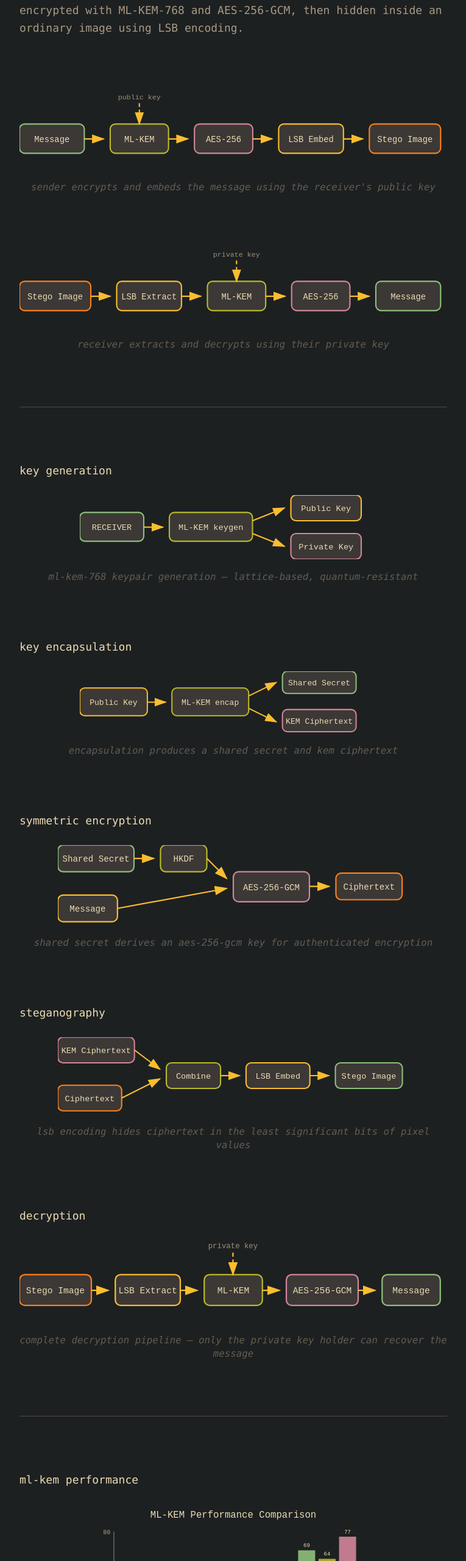
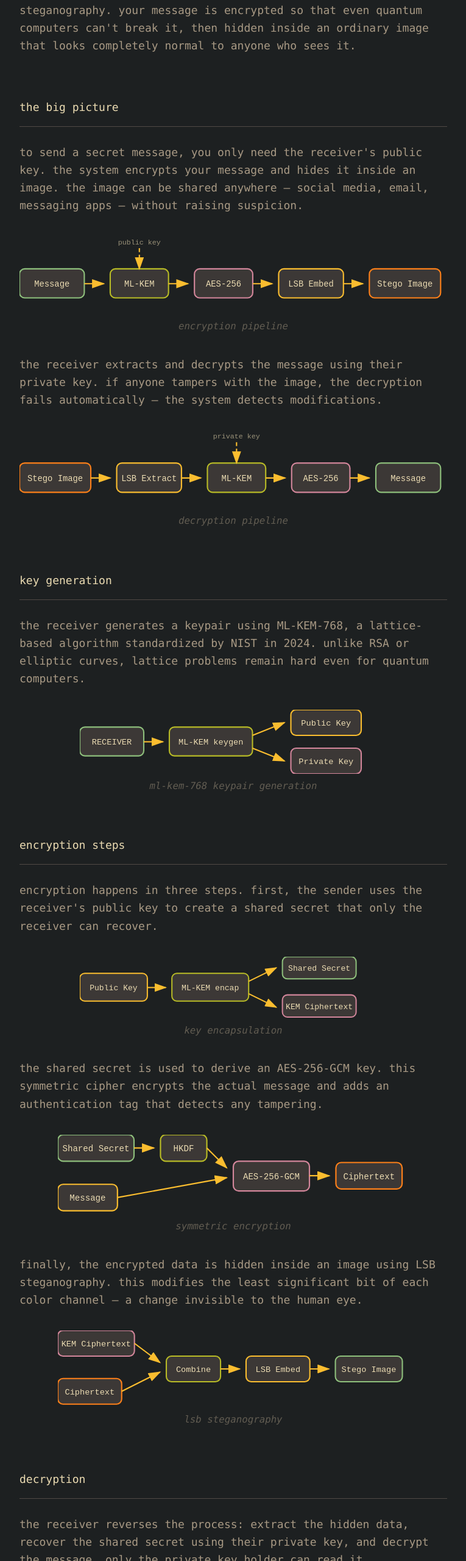
Before and after one commit to meeranh/plainsight, a SvelteKit app: page /how in a window 1280 px wide. Shown: the part 240-2800 px from the top of the page at 61% size, without its empty margins (257-1022 px from the left). Built offline with nearby package versions, Linux system fonts and the light colour scheme.

Commit message:
docs: add explanatory text for non-experts

```diff
--- a/src/routes/how/+page.svelte
+++ b/src/routes/how/+page.svelte
@@ -16,114 +16,154 @@
 		&larr; back
 	</button>
 
-	<article class="space-y-20">
+	<article class="space-y-16">
 		<!-- Header -->
 		<header>
 			<h1 class="text-fg text-xl mb-4">how it works</h1>
 			<div class="h-px bg-border mb-6"></div>
 			<p class="text-fg-muted leading-relaxed">
-				post-quantum encryption meets steganography. your message is
-				encrypted with ML-KEM-768 and AES-256-GCM, then hidden inside
-				an ordinary image using LSB encoding.
+				plainsight combines post-quantum cryptography with steganography.
+				your message is encrypted so that even quantum computers can't
+				break it, then hidden inside an ordinary image that looks
+				completely normal to anyone who sees it.
 			</p>
 		</header>
 
-		<!-- Encryption Flow -->
+		<!-- The Big Picture -->
 		<section>
+			<h2 class="text-fg mb-4">the big picture</h2>
+			<div class="h-px bg-border mb-6"></div>
+
+			<p class="text-fg-muted mb-8 leading-relaxed">
+				to send a secret message, you only need the receiver's public key.
+				the system encrypts your message and hides it inside an image.
+				the image can be shared anywhere — social media, email, messaging
+				apps — without raising suspicion.
+			</p>
+
 			<div class="flex justify-center">
 				<img src="/diagrams/encryption_flow.svg" alt="encryption flow" class="w-full" />
 			</div>
-			<p class="text-center text-fg-muted/50 text-sm italic mt-4">
-				sender encrypts and embeds the message using the receiver's public key
+			<p class="text-center text-fg-muted/50 text-sm italic mt-2">
+				encryption pipeline
+			</p>
+
+			<p class="text-fg-muted my-8 leading-relaxed">
+				the receiver extracts and decrypts the message using their private
+				key. if anyone tampers with the image, the decryption fails
+				automatically — the system detects modifications.
+			</p>
+
+			<div class="flex justify-center">
+				<img src="/diagrams/decryption_flow.svg" alt="decryption flow" class="w-full" />
+			</div>
+			<p class="text-center text-fg-muted/50 text-sm italic mt-2">
+				decryption pipeline
 			</p>
 		</section>
 
-		<!-- Decryption Flow -->
+		<!-- Key Generation -->
 		<section>
+			<h2 class="text-fg mb-4">key generation</h2>
+			<div class="h-px bg-border mb-6"></div>
+
+			<p class="text-fg-muted mb-8 leading-relaxed">
+				the receiver generates a keypair using ML-KEM-768, a lattice-based
+				algorithm standardized by NIST in 2024. unlike RSA or elliptic
+				curves, lattice problems remain hard even for quantum computers.
+			</p>
+
 			<div class="flex justify-center">
-				<img src="/diagrams/decryption_flow.svg" alt="decryption flow" class="w-full" />
+				<img src="/diagrams/keygen.svg" alt="key generation" class="w-full max-w-md" />
 			</div>
-			<p class="text-center text-fg-muted/50 text-sm italic mt-4">
-				receiver extracts and decrypts using their private key
+			<p class="text-center text-fg-muted/50 text-sm italic mt-2">
+				ml-kem-768 keypair generation
 			</p>
 		</section>
 
-		<!-- Divider -->
-		<div class="h-px bg-border"></div>
+		<!-- Encryption Steps -->
+		<section>
+			<h2 class="text-fg mb-4">encryption steps</h2>
+			<div class="h-px bg-border mb-6"></div>
 
-		<!-- Key Generation -->
-		<section>
-			<h2 class="text-fg mb-6">key generation</h2>
+			<p class="text-fg-muted mb-8 leading-relaxed">
+				encryption happens in three steps. first, the sender uses the
+				receiver's public key to create a shared secret that only the
+				receiver can recover.
+			</p>
+
 			<div class="flex justify-center">
-				<img src="/diagrams/keygen.svg" alt="key generation" class="w-full max-w-md" />
+				<img src="/diagrams/encapsulation.svg" alt="key encapsulation" class="w-full max-w-md" />
 			</div>
-			<p class="text-center text-fg-muted/50 text-sm italic mt-4">
-				ml-kem-768 keypair generation — lattice-based, quantum-resistant
+			<p class="text-center text-fg-muted/50 text-sm italic mt-2">
+				key encapsulation
+			</p>
+
+			<p class="text-fg-muted my-8 leading-relaxed">
+				the shared secret is used to derive an AES-256-GCM key. this
+				symmetric cipher encrypts the actual message and adds an
+				authentication tag that detects any tampering.
+			</p>
+
+			<div class="flex justify-center">
+				<img src="/diagrams/symmetric_encryption.svg" alt="symmetric encryption" class="w-full max-w-lg" />
+			</div>
+			<p class="text-center text-fg-muted/50 text-sm italic mt-2">
+				symmetric encryption
+			</p>
+
+			<p class="text-fg-muted my-8 leading-relaxed">
+				finally, the encrypted data is hidden inside an image using LSB
+				steganography. this modifies the least significant bit of each
+				color channel — a change invisible to the human eye.
+			</p>
+
+			<div class="flex justify-center">
+				<img src="/diagrams/steganography.svg" alt="steganography" class="w-full max-w-lg" />
+			</div>
+			<p class="text-center text-fg-muted/50 text-sm italic mt-2">
+				lsb steganography
 			</p>
 		</section>
 
-		<!-- Encapsulation -->
+		<!-- Decryption -->
 		<section>
-			<h2 class="text-fg mb-6">key encapsulation</h2>
+			<h2 class="text-fg mb-4">decryption</h2>
+			<div class="h-px bg-border mb-6"></div>
+
+			<p class="text-fg-muted mb-8 leading-relaxed">
+				the receiver reverses the process: extract the hidden data,
+				recover the shared secret using their private key, and decrypt
+				the message. only the private key holder can read it.
+			</p>
+
 			<div class="flex justify-center">
-				<img src="/diagrams/encapsulation.svg" alt="key encapsulation" class="w-full max-w-md" />
+				<img src="/diagrams/full_decryption.svg" alt="full decryption" class="w-full" />
 			</div>
-			<p class="text-center text-fg-muted/50 text-sm italic mt-4">
-				encapsulation produces a shared secret and kem ciphertext
+			<p class="text-center text-fg-muted/50 text-sm italic mt-2">
+				complete decryption process
 			</p>
 		</section>
 
-		<!-- Symmetric Encryption -->
+		<!-- Performance -->
 		<section>
-			<h2 class="text-fg mb-6">symmetric encryption</h2>
-			<div class="flex justify-center">
-				<img src="/diagrams/symmetric_encryption.svg" alt="symmetric encryption" class="w-full max-w-lg" />
-			</div>
-			<p class="text-center text-fg-muted/50 text-sm italic mt-4">
-				shared secret derives an aes-256-gcm key for authenticated encryption
+			<h2 class="text-fg mb-4">performance</h2>
+			<div class="h-px bg-border mb-6"></div>
+
+			<p class="text-fg-muted mb-8 leading-relaxed">
+				post-quantum cryptography has a reputation for being slow, but
+				ML-KEM is remarkably fast. all operations complete in under
+				100 microseconds — fast enough for real-time use.
 			</p>
-		</section>
 
-		<!-- Steganography -->
-		<section>
-			<h2 class="text-fg mb-6">steganography</h2>
-			<div class="flex justify-center">
-				<img src="/diagrams/steganography.svg" alt="steganography" class="w-full max-w-lg" />
-			</div>
-			<p class="text-center text-fg-muted/50 text-sm italic mt-4">
-				lsb encoding hides ciphertext in the least significant bits of pixel values
-			</p>
-		</section>
-
-		<!-- Full Decryption -->
-		<section>
-			<h2 class="text-fg mb-6">decryption</h2>
-			<div class="flex justify-center">
-				<img src="/diagrams/full_decryption.svg" alt="full decryption" class="w-full" />
-			</div>
-			<p class="text-center text-fg-muted/50 text-sm italic mt-4">
-				complete decryption pipeline — only the private key holder can recover the message
-			</p>
-		</section>
-
-		<!-- Divider -->
-		<div class="h-px bg-border"></div>
-
-		<!-- ML-KEM Performance -->
-		<section>
-			<h2 class="text-fg mb-6">ml-kem performance</h2>
 			<div class="flex justify-center">
 				<img src="/diagrams/mlkem_chart.svg" alt="ml-kem performance" class="w-full max-w-md" />
 			</div>
-			<p class="text-center text-fg-muted/50 text-sm italic mt-4">
-				all operations complete in under 80 μs — benchmarked with 25,000 iterations
+			<p class="text-center text-fg-muted/50 text-sm italic mt-2">
+				ml-kem operation times across variants
 			</p>
-		</section>
 
-		<!-- Operation Times -->
-		<section>
-			<h2 class="text-fg mb-6">operation times</h2>
-			<div class="flex justify-center">
+			<div class="flex justify-center mt-8">
 				<pre class="text-fg-muted text-sm leading-relaxed">
 {`  operation                    time
   ─────────────────────────────────────
@@ -138,25 +178,48 @@
   total decryption             ~71 μs`}
 				</pre>
 			</div>
-			<p class="text-center text-fg-muted/50 text-sm italic mt-4">
-				amd ryzen 5 7535HS, rustc 1.90.0, arch linux
+			<p class="text-center text-fg-muted/50 text-sm italic mt-2">
+				benchmarks on amd ryzen 5 7535HS
 			</p>
 		</section>
 
-		<!-- PSNR Chart -->
+		<!-- Image Quality -->
 		<section>
-			<h2 class="text-fg mb-6">image quality</h2>
+			<h2 class="text-fg mb-4">image quality</h2>
+			<div class="h-px bg-border mb-6"></div>
+
+			<p class="text-fg-muted mb-8 leading-relaxed">
+				LSB steganography changes pixel values by at most 1. the
+				modifications are invisible to the human eye. PSNR (peak
+				signal-to-noise ratio) measures image quality — values above
+				40 dB are considered imperceptible.
+			</p>
+
 			<div class="flex justify-center">
-				<img src="/diagrams/psnr_chart.svg" alt="psnr vs embedding rate" class="w-full max-w-sm" />
+				<img src="/diagrams/psnr_chart.svg" alt="psnr chart" class="w-full max-w-sm" />
 			</div>
-			<p class="text-center text-fg-muted/50 text-sm italic mt-4">
-				psnr stays above 51 db even at 100% capacity — 40 db is the visibility threshold
+			<p class="text-center text-fg-muted/50 text-sm italic mt-2">
+				psnr vs embedding capacity
+			</p>
+
+			<p class="text-fg-muted mt-8 leading-relaxed">
+				even at 100% capacity, PSNR stays above 51 dB. in practice, a
+				typical message uses less than 1% of capacity, resulting in
+				PSNR well above 60 dB.
 			</p>
 		</section>
 
 		<!-- Data Sizes -->
 		<section>
-			<h2 class="text-fg mb-6">data sizes</h2>
+			<h2 class="text-fg mb-4">data sizes</h2>
+			<div class="h-px bg-border mb-6"></div>
+
+			<p class="text-fg-muted mb-8 leading-relaxed">
+				each message has about 1.1 KB of overhead for the cryptographic
+				data. a typical photograph can hide tens or hundreds of
+				kilobytes of data.
+			</p>
+
 			<div class="flex justify-center">
 				<pre class="text-fg-muted text-sm leading-relaxed">
 {`  component              size
@@ -182,7 +245,7 @@
 				<span class="text-fg-muted">@noble/post-quantum</span> for ml-kem,
 				<span class="text-fg-muted">web crypto api</span> for aes-gcm, and
 				<span class="text-fg-muted">canvas api</span> for steganography.
-				all operations run client-side.
+				all operations run client-side in your browser.
 			</p>
 		</footer>
 	</article>
```
